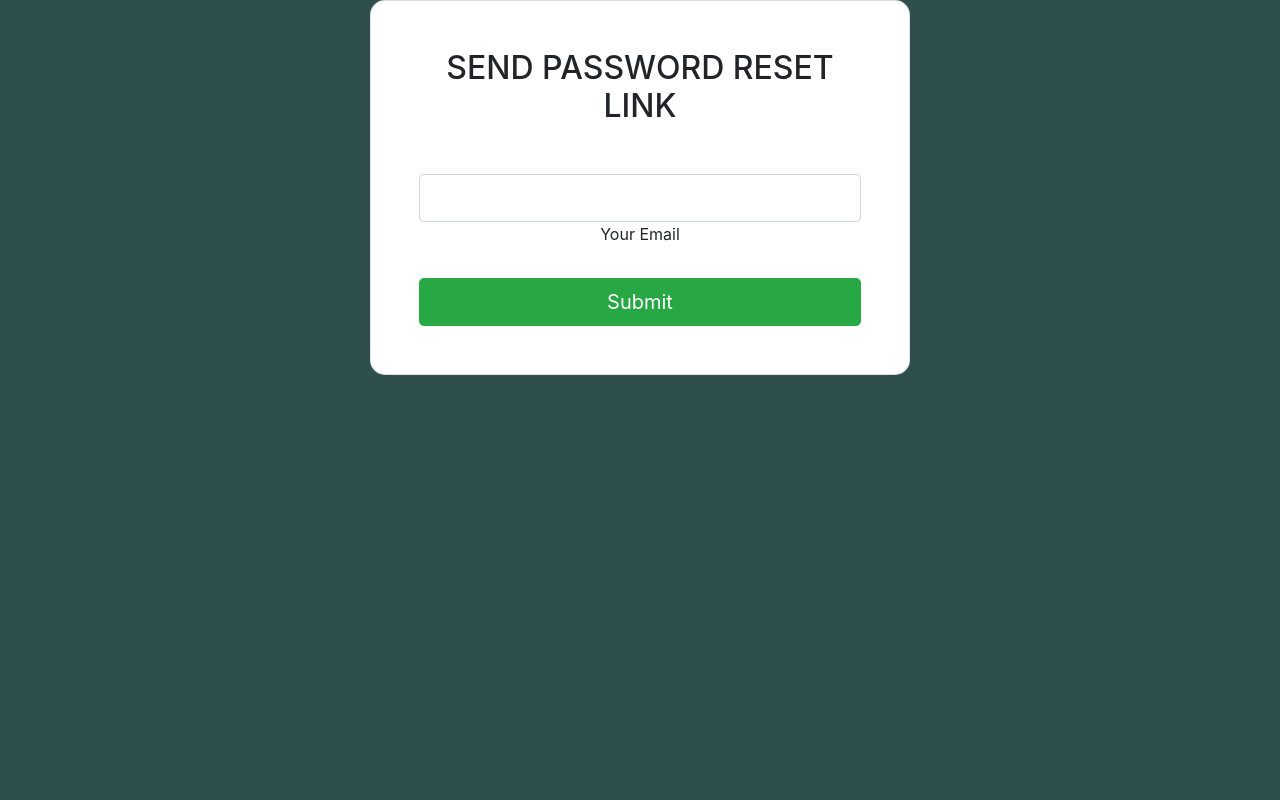
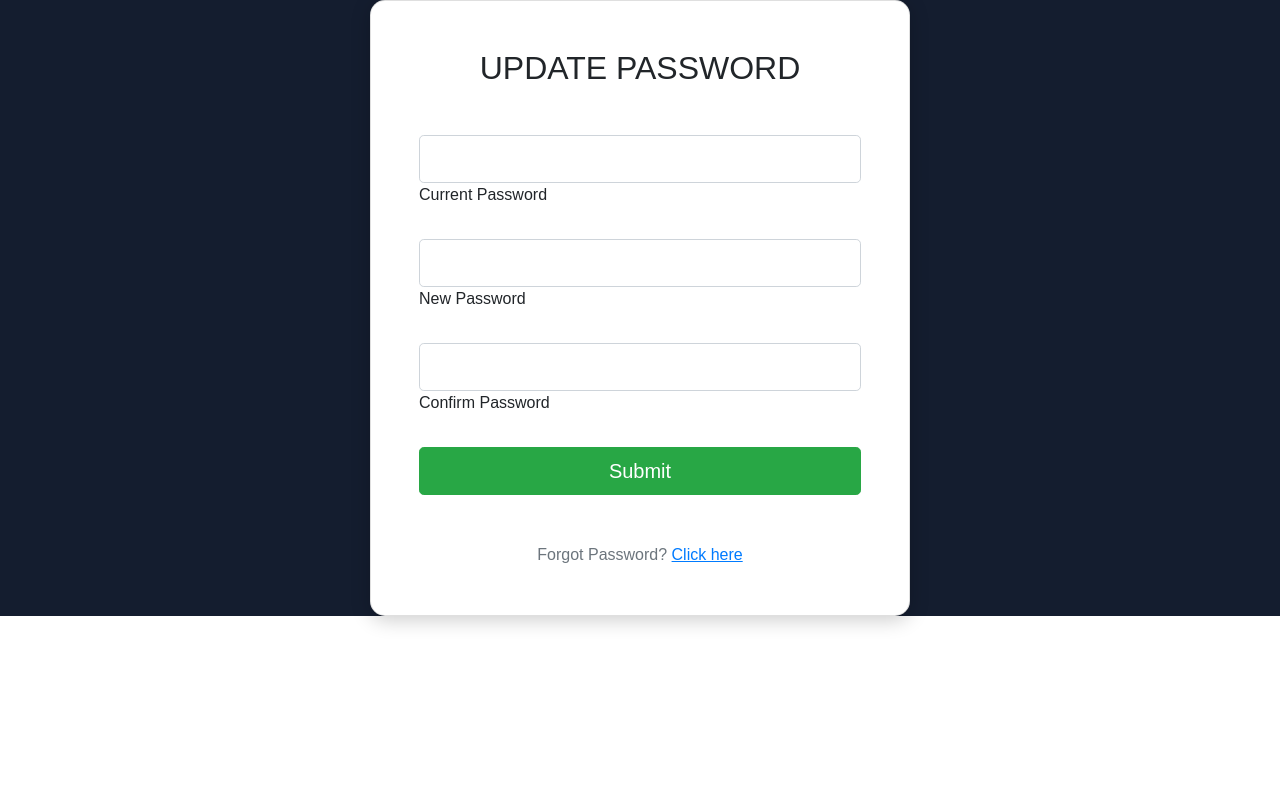
Before and after one commit to EarthlingAidTech/PrepZer0, a Node server app: page /user/verify/2 in a window 1280 px wide. Run offline with Node 20, Linux system fonts and the light colour scheme; some libraries are stand-ins or nearby versions.

Commit message:
forgot chaange pw

```diff
--- a/views/forgotpass.ejs
+++ b/views/forgotpass.ejs
@@ -1,57 +1,76 @@
 <!DOCTYPE html>
 <html lang="en">
 <head>
-    <meta charset="UTF-8">
-    <meta http-equiv="X-UA-Compatible" content="IE=edge">
-    <meta name="viewport" content="width=device-width, initial-scale=1.0">
-    <link rel="stylesheet" href="https://cdn.jsdelivr.net/npm/bootstrap@4.0.0/dist/css/bootstrap.min.css" integrity="sha384-Gn5384xqQ1aoWXA+058RXPxPg6fy4IWvTNh0E263XmFcJlSAwiGgFAW/dAiS6JXm" crossorigin="anonymous">
-    <link rel="stylesheet" href="css/css.css">
-   <title>EAT</title>
+  <meta charset="UTF-8" />
+  <meta http-equiv="X-UA-Compatible" content="IE=edge" />
+  <meta name="viewport" content="width=device-width, initial-scale=1.0" />
+  <link
+    rel="stylesheet"
+    href="https://cdn.jsdelivr.net/npm/bootstrap@4.0.0/dist/css/bootstrap.min.css"
+    integrity="sha384-Gn5384xqQ1aoWXA+058RXPxPg6fy4IWvTNh0E263XmFcJlSAwiGgFAW/dAiS6JXm"
+    crossorigin="anonymous"
+  />
+  <style>
+    body, html {
+      height: 100%;
+      margin: 0;
+      font-family: Arial, sans-serif;
+    }
 
+    .gradient-custom-3 {
+      background-color: #141D2F;
+    }
 
+    .card {
+      border-radius: 15px;
+      box-shadow: 0 4px 20px rgba(0, 0, 0, 0.2);
+    }
+  </style>
+  <title>Update Password</title>
 </head>
 <body>
-
-
-
-
-
-
-    <form action="/user/forgotpassword" method="post">
-        <div class="mask d-flex align-items-center h-100 gradient-custom-3">
-            <div class="container h-100">
-              <div class="row d-flex justify-content-center align-items-center h-100">
+  <form action="/profile/changepassword" method="post">
+    <div class="mask d-flex align-items-center justify-content-center min-vh-100 gradient-custom-3">
+      <div class="container">
+        <div class="row d-flex justify-content-center align-items-center">
           <div class="col-12 col-md-9 col-lg-7 col-xl-6">
-                  <div class="card" style="border-radius: 15px;">
+            <div class="card">
               <div class="card-body p-5">
-                      <h2 class="text-uppercase text-center mb-5">Send password reset link</h2>
-
-
+                <h2 class="text-uppercase text-center mb-5">Update Password</h2>
 
                 <div class="form-outline mb-4">
-                          <input type="email" id="form3Example3cg" name="email" class="form-control form-control-lg" required/>
-                          <label class="form-label" for="form3Example3cg">Your Email</label>
+                  <input type="password" id="form3Example4cg" name="oldpassword" class="form-control form-control-lg" required />
+                  <label class="form-label" for="form3Example4cg">Current Password</label>
                 </div>
 
+                <div class="form-outline mb-4">
+                  <input type="password" id="form3Example4cg" name="newpassword" class="form-control form-control-lg" required />
+                  <label class="form-label" for="form3Example4cg">New Password</label>
+                </div>
 
+                <div class="form-outline mb-4">
+                  <input type="password" id="form3Example4cg" name="confirmpassword" class="form-control form-control-lg" required />
+                  <label class="form-label" for="form3Example4cg">Confirm Password</label>
+                </div>
 
                 <div class="d-flex justify-content-center">
-                          <input type="submit" class="btn btn-success btn-block btn-lg gradient-custom-4 text-body">
+                  <input type="submit" class="btn btn-success btn-block btn-lg gradient-custom-4 text-body" value="Submit" />
                 </div>
 
-                      </form>
-
+                <p class="text-center text-muted mt-5 mb-0">
+                  Forgot Password?
+                  <a href="/user/forgot_Password" class="fw-bold text-body"><u>Click here</u></a>
+                </p>
               </div>
             </div>
           </div>
         </div>
       </div>
     </div>
-
   </form>
 
-    <script src="https://code.jquery.com/jquery-3.2.1.slim.min.js" integrity="sha384-KJ3o2DKtIkvYIK3UENzmM7KCkRr/rE9/Qpg6aAZGJwFDMVNA/GpGFF93hXpG5KkN" crossorigin="anonymous"></script>
-<script src="https://cdn.jsdelivr.net/npm/popper.js@1.12.9/dist/umd/popper.min.js" integrity="sha384-ApNbgh9B+Y1QKtv3Rn7W3mgPxhU9K/ScQsAP7hUibX39j7fakFPskvXusvfa0b4Q" crossorigin="anonymous"></script>
-<script src="https://cdn.jsdelivr.net/npm/bootstrap@4.0.0/dist/js/bootstrap.min.js" integrity="sha384-JZR6Spejh4U02d8jOt6vLEHfe/JQGiRRSQQxSfFWpi1MquVdAyjUar5+76PVCmYl" crossorigin="anonymous"></script>
+  <script src="https://code.jquery.com/jquery-3.2.1.slim.min.js" crossorigin="anonymous"></script>
+  <script src="https://cdn.jsdelivr.net/npm/popper.js@1.12.9/dist/umd/popper.min.js" crossorigin="anonymous"></script>
+  <script src="https://cdn.jsdelivr.net/npm/bootstrap@4.0.0/dist/js/bootstrap.min.js" crossorigin="anonymous"></script>
 </body>
 </html>
```
Also changed, not shown: views/changepass.ejs (+41 -29 lines). Lines whose indentation alone changed are shown as unchanged.
